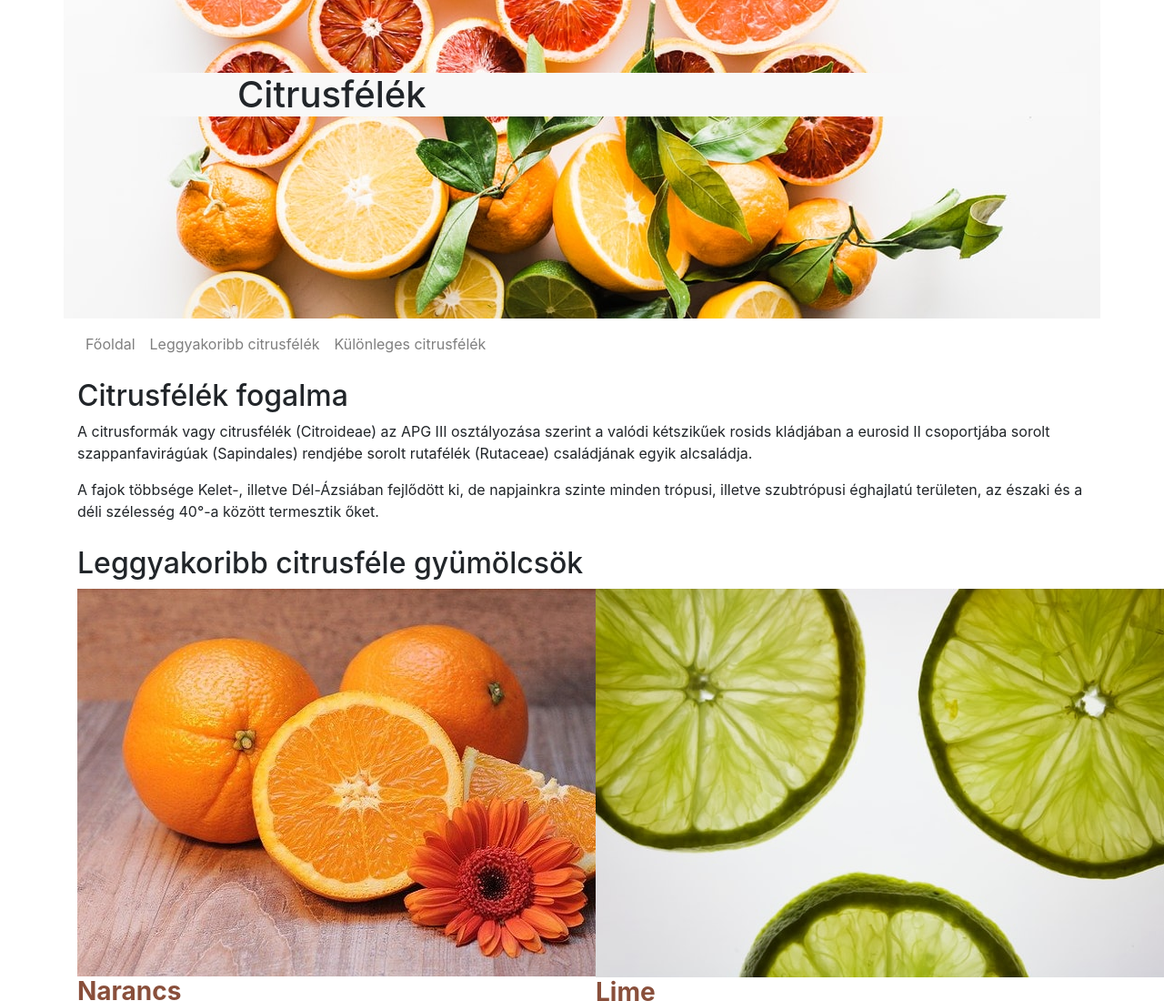
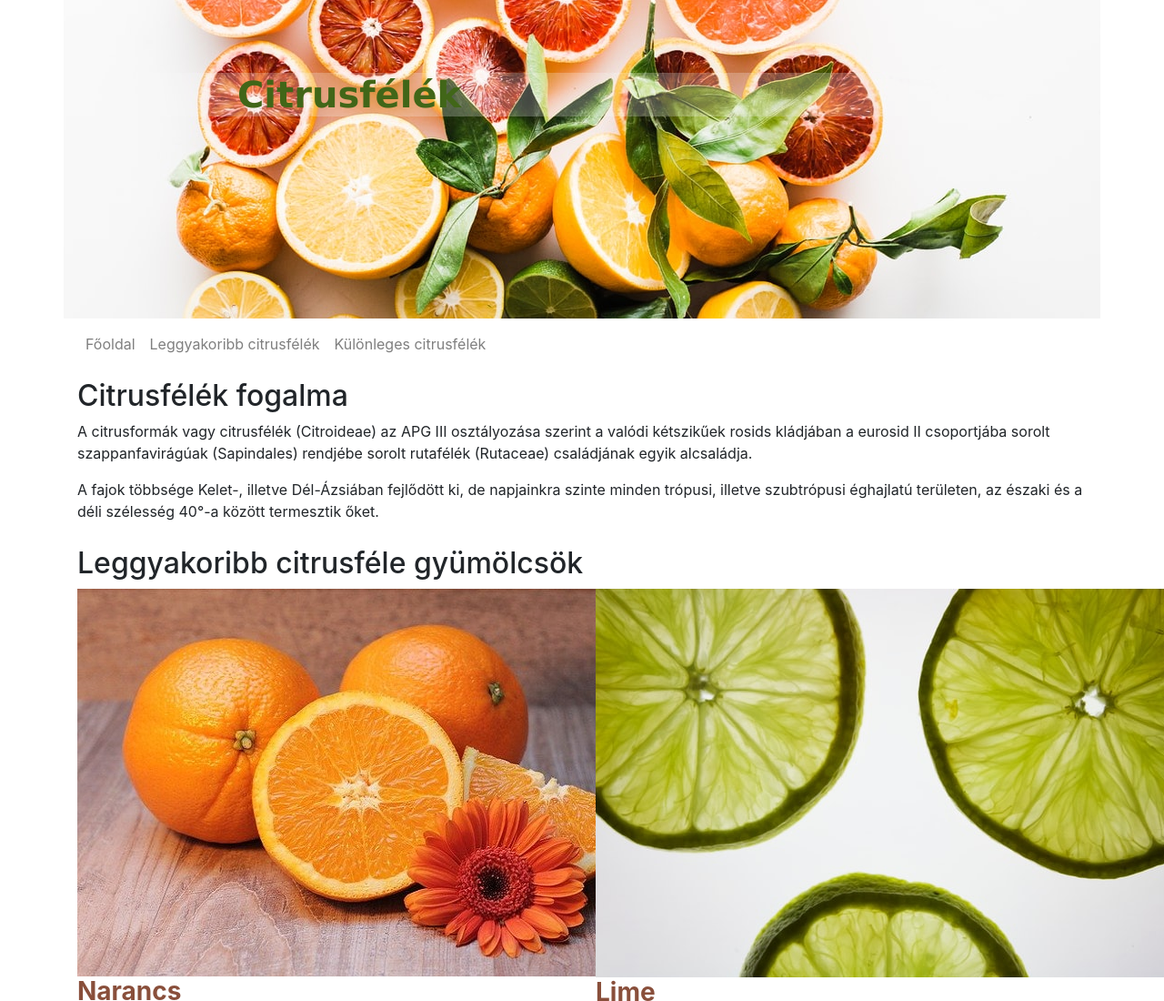
Before and after one commit to tothm23/mandarin, a plain HTML site: page index.html in a window 1280 px wide. Shown: the top 1100 px of the page at 91% size. Drawn offline with Linux system fonts and the light colour scheme.

Commit message:
4. feladat

```diff
--- a/css/style.css
+++ b/css/style.css
@@ -5,9 +5,12 @@ header {
 }
 
 h1 {
-  background-color: rgb(248, 248, 248);
+  background-color: rgba(248, 248, 248, 0.25);
   margin-top: 80px;
   padding-left: 11rem;
+  font-family: Verdana, Geneva, Tahoma, sans-serif;
+  color: #416618;
+  font-weight: bold;
 }
 
 h2 {
```
